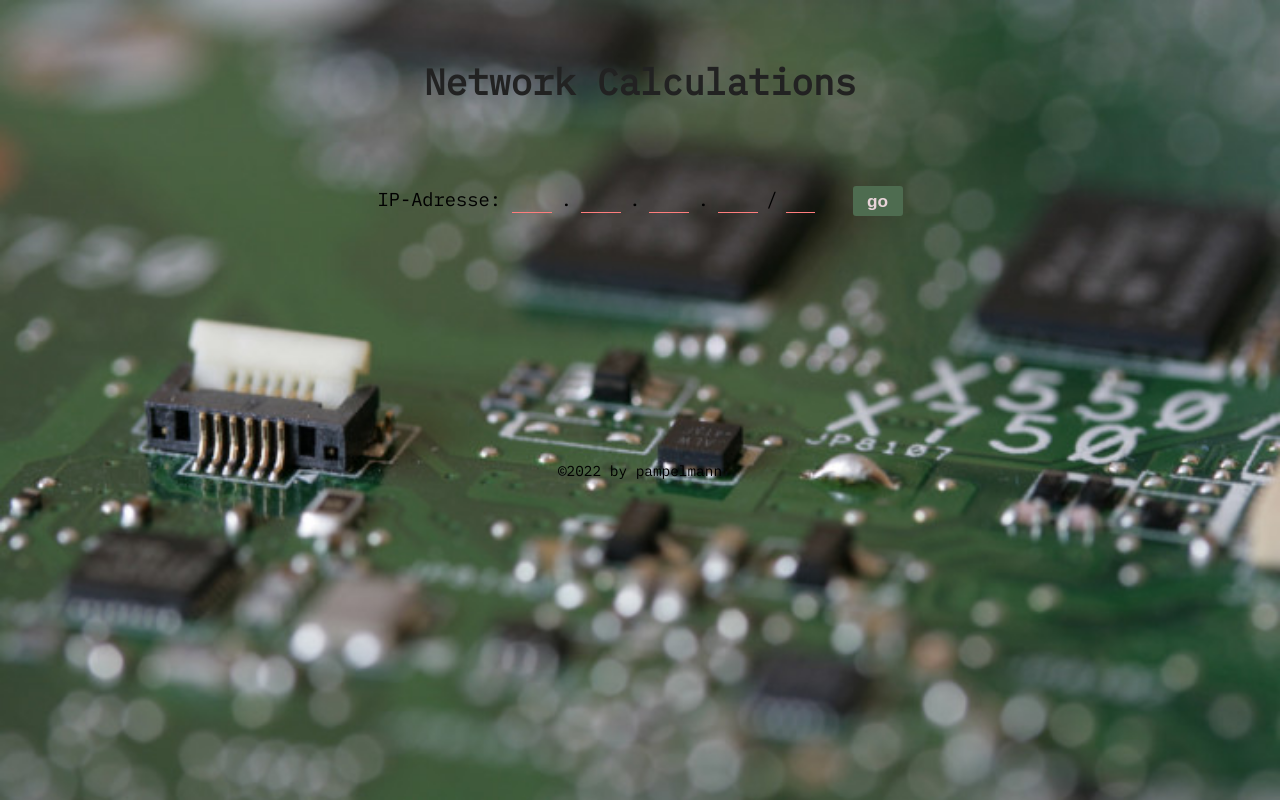
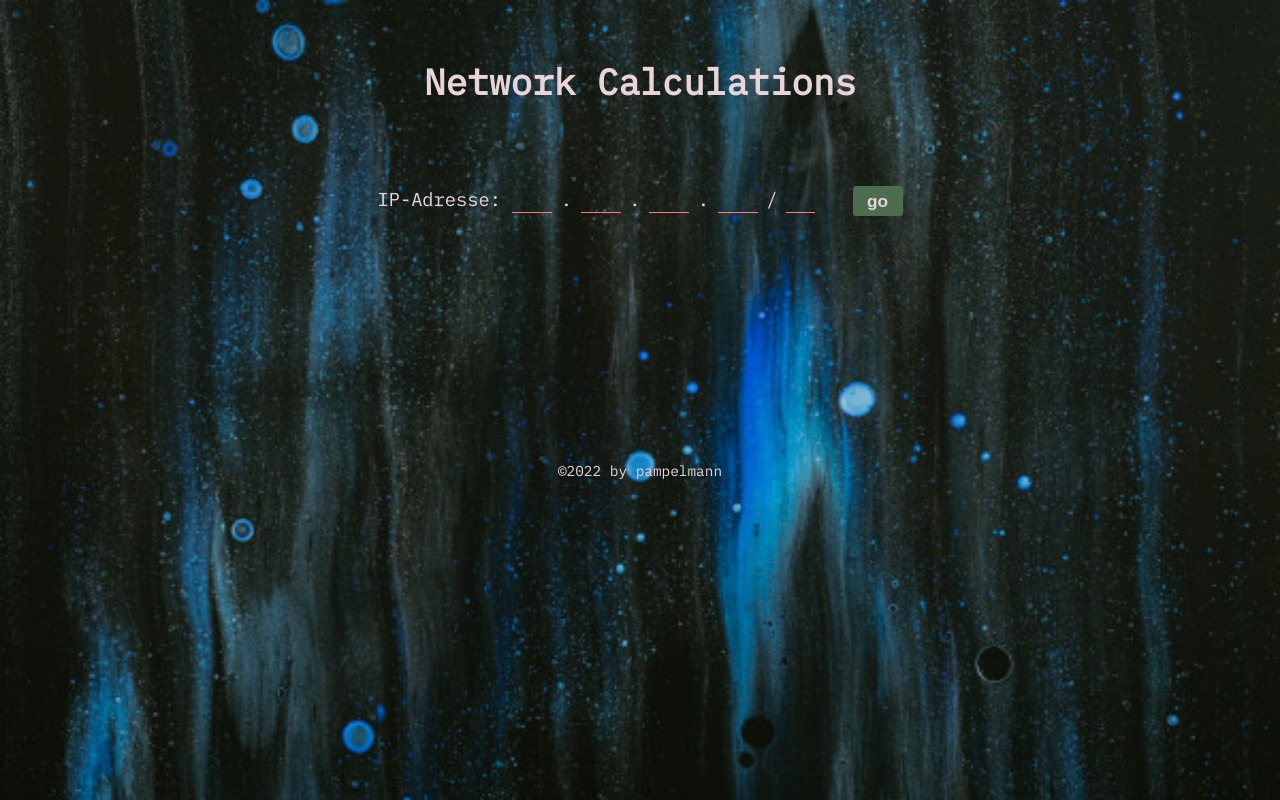
Before and after one commit to erik-berndt/networkCalculator, a plain HTML site: page index.html in a window 1280 px wide. Drawn offline with nearby package versions, Linux system fonts and the light colour scheme.

Commit message:
pic server.jpg

```diff
--- a/css/style.css
+++ b/css/style.css
@@ -9,7 +9,7 @@
 body {
 	font-family: 'IBM Plex Mono', Arial, Helvetica, sans-serif;
 	background-color: #666;
-	background-image: url('../images/platine.jpg');
+	background-image: url('../images/server.jpg');
 	background-size: cover;
 	background-repeat: no-repeat;
 	font-size: 1rem;
@@ -24,6 +24,7 @@ body {
 	align-items: center	;
 	justify-content: space-between;
 	margin: 0 auto;
+	color: #e9d4da;
 	margin-top: 2rem;
 	border-radius: 2rem;
 	/* border: 1px solid #eca2a288; */
@@ -33,7 +34,8 @@ body {
 }
 
 .heading {
-	color: #222222;
+	color: #e9d4da;
+	/* color: #222222; */
 	font-weight: 900;
 	font-size: 2.5rem;
 }
```
Also changed, not shown: images/server.jpg (added).
